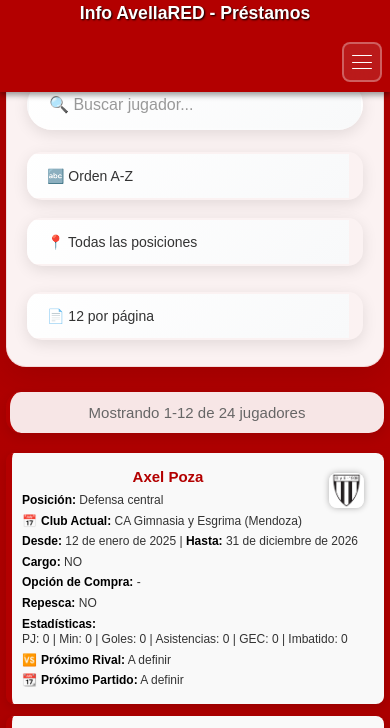
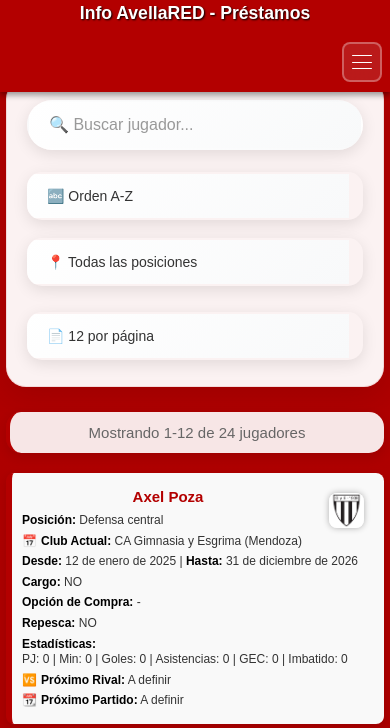
Before and after one commit to Independiente7L/infoavellared, a plain HTML site: page Index.html in a window 390 px wide. Shown: the part 41-769 px from the top of the page. Drawn offline with Linux system fonts and the light colour scheme.

```diff
--- a/estilos.css
+++ b/estilos.css
@@ -55,7 +55,7 @@
 }
 
 body {
-  padding-top: 90px; /* Ajustado para dar espacio al header fijo */
+  padding-top: 80px; /* Ajustado para dar espacio al header fijo */
   font-family: 'Arial', sans-serif;
   background: linear-gradient(to bottom, #b30000, #8a0000);
   color: #222;
@@ -664,7 +664,7 @@
   }
 
   body {
-    padding-top: 85px; /* Ajustado para pantallas muy pequeñas */
+    padding-top: 105px; /* Ajustado para pantallas muy pequeñas */
   }
 
   .jugador {
```
